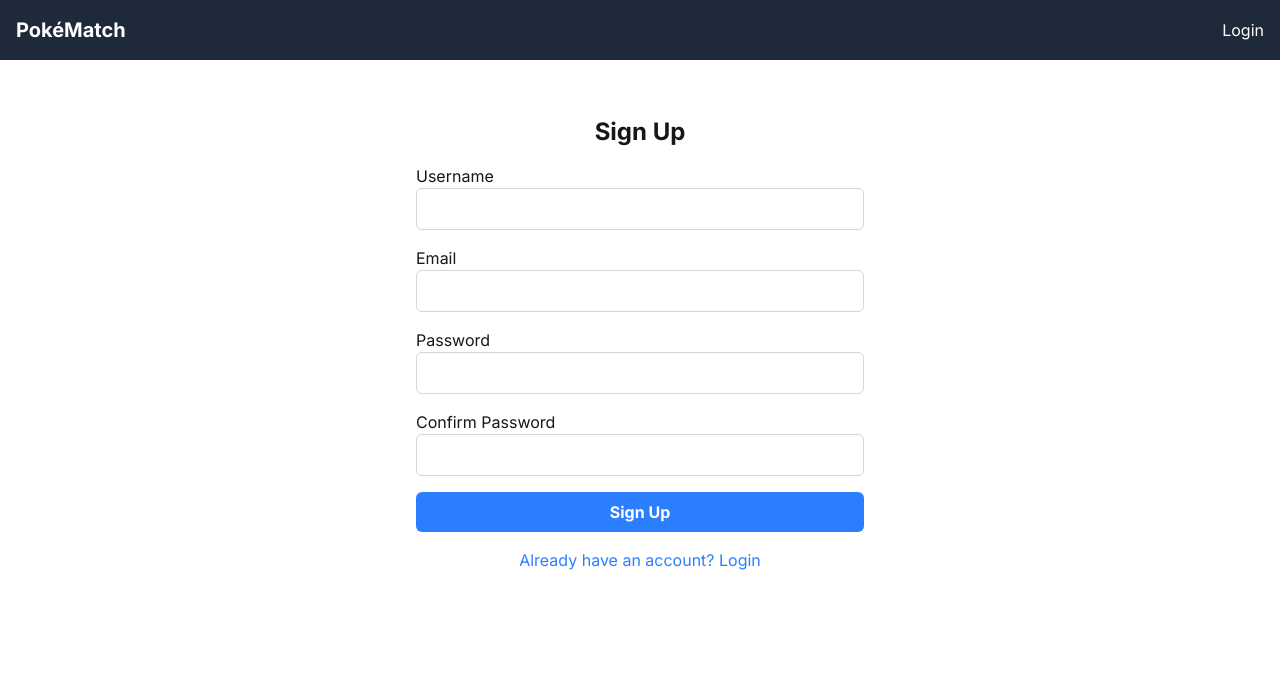
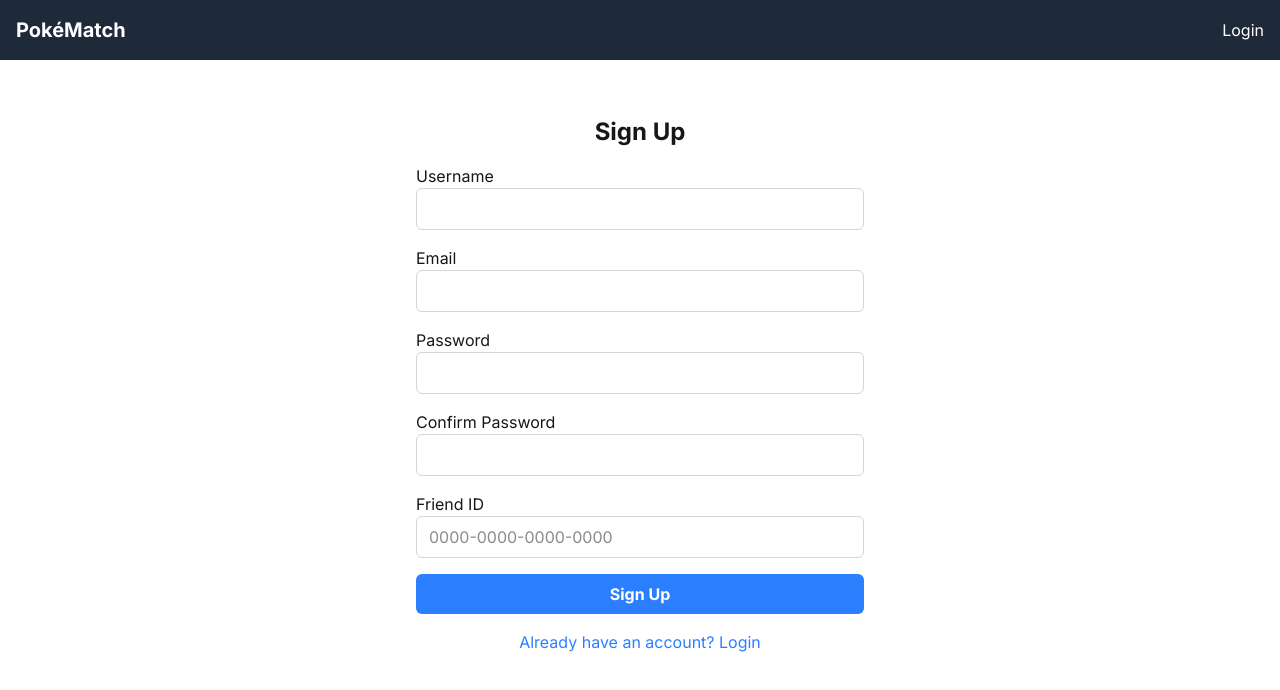
Before and after one commit to jhuang314/poketrade, a Next.js app: page /login in a window 1280 px wide. Both pictures are taken after a click on the button "Need an account? Sign Up". Shown: the top 690 px of the page. Built offline with nearby package versions, Linux system fonts and the light colour scheme; no server answers.

Commit message:
add missing friend id to signup form

```diff
--- a/src/components/auth/SignupForm.tsx
+++ b/src/components/auth/SignupForm.tsx
@@ -11,6 +11,7 @@ export default function SignupForm() {
   const [email, setEmail] = useState("");
   const [password, setPassword] = useState("");
   const [confirmPassword, setConfirmPassword] = useState("");
+  const [friendId, setFriendId] = useState("");
   const [isLoading, setIsLoading] = useState(false);
 
   const handleSubmit = async (e: React.FormEvent<HTMLFormElement>) => {
@@ -24,7 +25,13 @@ export default function SignupForm() {
     const res = await fetch("/api/auth/signup", {
       method: "POST",
       headers: { "Content-Type": "application/json" },
-      body: JSON.stringify({ username, email, password, confirmPassword }),
+      body: JSON.stringify({
+        username,
+        email,
+        password,
+        confirmPassword,
+        friendId,
+      }),
     });
 
     if (res.ok) {
@@ -95,6 +102,19 @@ export default function SignupForm() {
           required
         />
       </div>
+      <div>
+        <label htmlFor="friendId">Friend ID</label>
+        <Input
+          id="friendId"
+          type="text"
+          value={friendId}
+          onChange={(e) => setFriendId(e.target.value)}
+          placeholder="0000-0000-0000-0000"
+          pattern="\d{4}-\d{4}-\d{4}-\d{4}"
+          title="Friend ID must be in the format XXXX-XXXX-XXXX-XXXX"
+          required
+        />
+      </div>
       <Button type="submit" disabled={isLoading}>
         {isLoading ? "Signing up..." : "Sign Up"}
       </Button>
```
